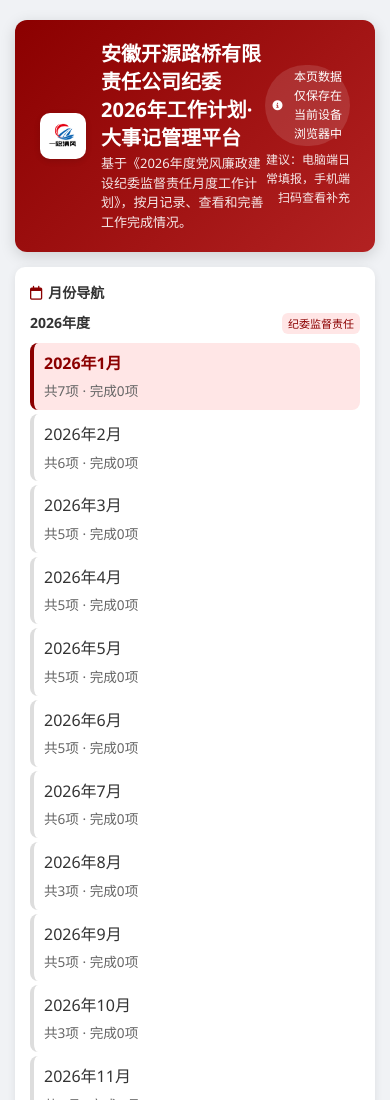
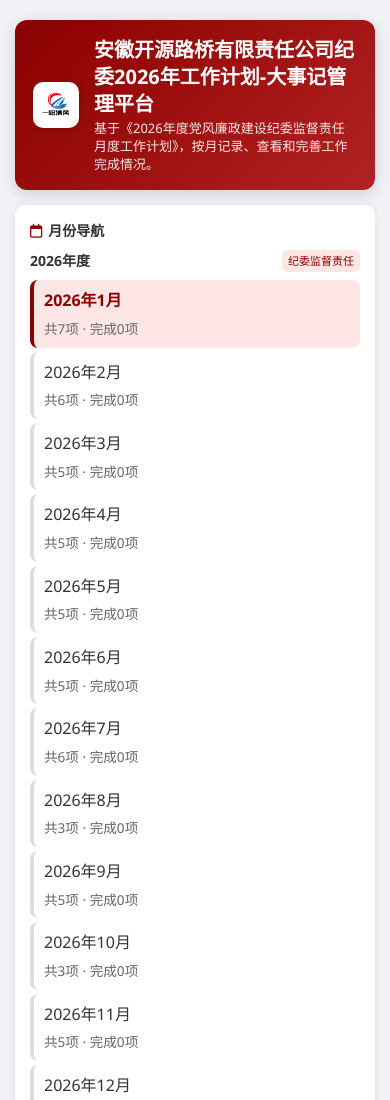
Before and after one commit to npwn26y9bv-creator/2026dsj, a plain HTML site: page index.html in a window 390 px wide. Shown: the top 1100 px of the page. Drawn offline with Linux system fonts and the light colour scheme.

Commit message:
Update index.html

```diff
--- a/index.html
+++ b/index.html
@@ -433,7 +433,23 @@
                 padding: 15px;
             }
         }
-    </style>
+   /* 手机端适配：减小标题字号，压缩一点行距 */
+@media (max-width: 600px) {
+    .app-header {
+        padding: 16px 18px;
+    }
+
+    .main-title {
+        font-size: 18px;
+        line-height: 1.35;
+    }
+
+    .sub-title {
+        font-size: 13px;
+        line-height: 1.4;
+    }
+}
+ </style>
 </head>
 <body>
 <div class="app-container">
@@ -442,23 +458,17 @@
            <!-- 公司LOGO -->
     <img src="logo.png" class="app-logo" alt="公司LOGO">
     <div class="app-title-block">
-      <h1 class="main-title">
-    安徽开源路桥有限责任公司纪委<br>
-    2026年工作计划·大事记管理平台
+     <h1 class="main-title">
+    安徽开源路桥有限责任公司纪委2026年工作计划-大事记管理平台
 </h1>
-
 <p class="sub-title">
     基于《2026年度党风廉政建设纪委监督责任月度工作计划》，按月记录、查看和完善工作完成情况。
 </p>
 
+
     </div>
   </div>
-        <div class="app-header-side">
-            <div class="badge">
-                <i class="fa-solid fa-circle-info"></i> 本页数据仅保存在当前设备浏览器中
-            </div>
-            <div style="font-size:12px;opacity:0.9;">建议：电脑端日常填报，手机端扫码查看补充</div>
-        </div>
+
     </header>
 
     <div class="app-layout">
```
